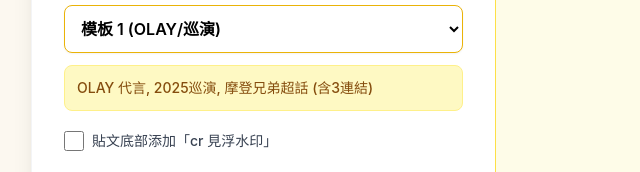
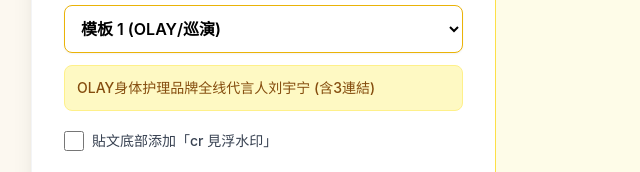
Before and after one commit to jochem0413/md8bao.lyn, a website: page index.html in a window 1280 px wide. Shown: the part 625-797 px from the top of the page, 161-801 px from the left. Drawn offline with nearby package versions, Linux system fonts and the light colour scheme.

Commit message:
Update index.html

```diff
--- a/index.html
+++ b/index.html
@@ -461,7 +461,7 @@
         const COMMENT_TEMPLATE_BASE = "[打call]京东新銳代言人刘宇宁邀你加入11.11｜刘宇宁碧浪品牌代言人|神奇的闲鱼代言人刘宇宁｜刘宇宁海飛絲活力代言人 |刘宇宁純甄品牌代言人|劉宇寧小貝｜劉宇寧玫瑰叢生｜劉宇寧｜刘宇寧的2025巡演|刘宇寧的第二張專輯刘宇寧的|劉宇寧音樂緣計劃|OLAY身體護理品牌全線代言人刘宇寧➕ "; // 模板末尾加上 "➕ " 等待 ID
 
         // 固定連結和提及區塊的內容 (方便複製)
-        const FIXED_LINKS = `http://t.cn/AXLbrX6k\nhttp://t.cn/AX2wIrjE\nhttp://t.cn/AX2YWB8S`;
+        const FIXED_LINKS = `http://t.cn/AXyZOhIe\nhttp://t.cn/AXL1ErDE\nhttp://t.cn/AX2wIrjE`;
         const MENTION_BLOCK = `@摩登兄弟刘宇寧 刘宇寧小貝｜刘宇寧玫瑰叢生 摩登兄弟劉宇寧｜劉宇寧｜寧哥｜lyn`;
 
 
@@ -470,18 +470,18 @@
         let masterTemplates = {
             1: {
                 // 結構: Hashtag -> AI -> 空行 -> 固定連結 -> 空行 -> 提及
-                content: `#OLAY身體護理品牌全線代言人刘宇寧# | #劉宇寧的2025巡演# | #摩登兄弟[超話]#\n\n${QUOTE_PLACEHOLDER}\n\n${FIXED_LINKS}\n\n${MENTION_BLOCK}`,
-                preview: 'OLAY 代言, 2025巡演, 摩登兄弟超話 (含3連結)'
+                content: `#OLAY身体护理品牌全线代言人刘宇宁# | #刘宇宁京东新锐代言人# | #摩登兄弟[超话]#\n\n${QUOTE_PLACEHOLDER}\n\n${FIXED_LINKS}\n\n${MENTION_BLOCK}`,
+                preview: 'OLAY身体护理品牌全线代言人刘宇宁 (含3連結)'
             },
             2: {
                 // 結構: Hashtag -> AI -> 空行 -> 固定連結 -> 空行 -> 提及 (所有模板都必須包含固定連結)
-                content: `#劉宇寧音樂緣計劃# | #神奇的闲鱼代言人刘宇寧# | #摩登兄弟[超話]#\n\n${QUOTE_PLACEHOLDER}\n\n${FIXED_LINKS}\n\n${MENTION_BLOCK}`,
-                preview: '音樂緣計劃, 閒魚代言, 摩登兄弟超話 (含3連結)'
+                content: `#刘宇宁尖叫男演员# | #神奇的闲鱼代言人刘宇宁# | #摩登兄弟[超话]#\n\n${QUOTE_PLACEHOLDER}\n\n${FIXED_LINKS}\n\n${MENTION_BLOCK}`,
+                preview: '刘宇宁尖叫男演员'
             },
             3: {
                 // 結構: Hashtag -> AI -> 空行 -> 固定連結 -> 空行 -> 提及 (以新歌主題為 Hashtag)
-                content: `#劉宇寧新歌若沒有你# | #腾讯音乐由你榜# | #摩登兄弟[超話]#\n\n${QUOTE_PLACEHOLDER}\n\n${FIXED_LINKS}\n\n@摩登兄弟刘宇寧 刘宇寧小貝｜刘宇寧玫瑰叢生 摩登兄弟劉宇寧｜劉宇寧｜寧哥｜lyn`,
-                preview: '新歌榜單, 騰訊音樂由你榜, 摩登兄弟超話 (含3連結)'
+                content: `#刘宇宁新歌有去无回# | #腾讯音乐由你榜# | #摩登兄弟[超话]# \n\n${QUOTE_PLACEHOLDER}\n\n${FIXED_LINKS}\n\n@摩登兄弟刘宇寧 刘宇寧小貝｜刘宇寧玫瑰叢生 摩登兄弟劉宇寧｜劉宇寧｜寧哥｜lyn`,
+                preview: '刘宇宁新歌有去无回'
             }
         };
 
```
